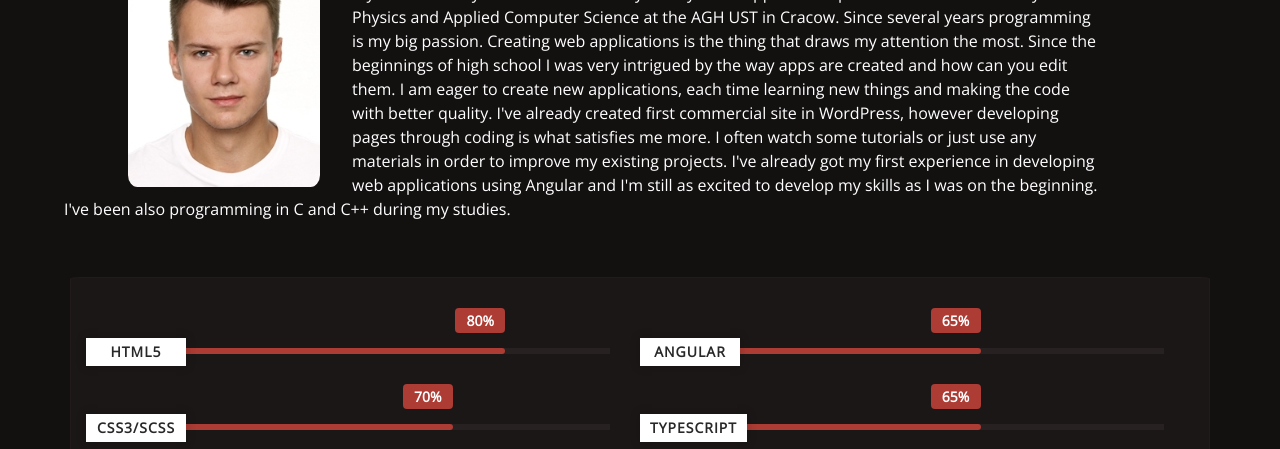
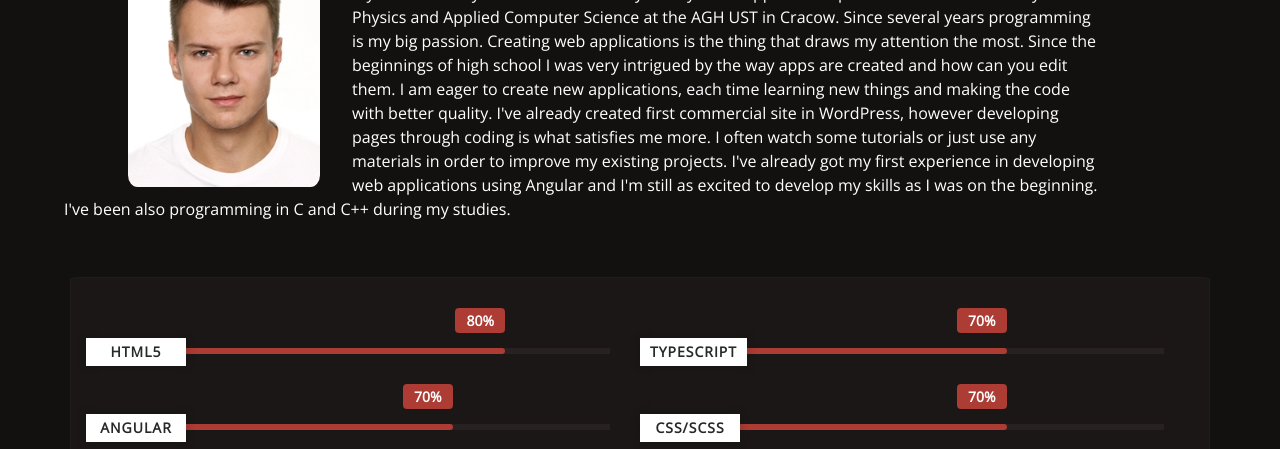
Before and after one commit to patrykxly/patrykxly.github.io, a plain HTML site: page indexEN.html in a window 1280 px wide. Shown: the part 503-952 px from the top of the page. Drawn offline with nearby package versions, Linux system fonts and the light colour scheme.

Commit message:
Update indexEN.html

```diff
--- a/indexEN.html
+++ b/indexEN.html
@@ -65,22 +65,22 @@
                     </div>
                     <div class="progress">
                         <div class="progress-bar" style="width: 70%;">
-                            <h3 class="progress-title">CSS3/SCSS</h3>
+                            <h3 class="progress-title">Angular</h3>
                             <div class="progress-value">70%</div>
                         </div>
                     </div>
                 </div>
                 <div class="col-md-6">
                     <div class="progress">
-                        <div class="progress-bar" style="width: 65%;">
-                            <h3 class="progress-title">Angular</h3>
-                            <div class="progress-value">65%</div>
+                        <div class="progress-bar" style="width: 70%;">
+                            <h3 class="progress-title">TypeScript</h3>
+                            <div class="progress-value">70%</div>
                         </div>
                     </div>
                     <div class="progress">
-			<div class="progress-bar" style="width: 65%;">
-					<h3 class="progress-title">TypeScript</h3>
-					<div class="progress-value">65%</div>
+			<div class="progress-bar" style="width: 70%;">
+					<h3 class="progress-title">CSS/SCSS</h3>
+					<div class="progress-value">70%</div>
 				</div>
 			</div>
 		    </div>
```
